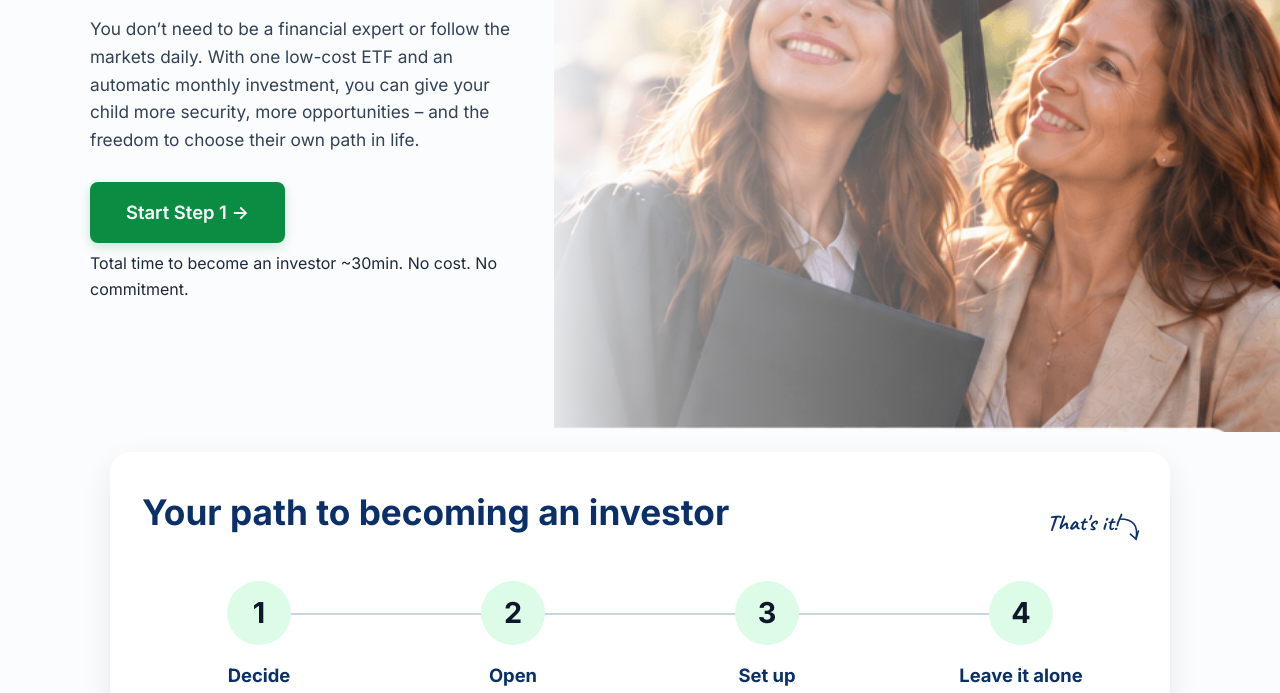
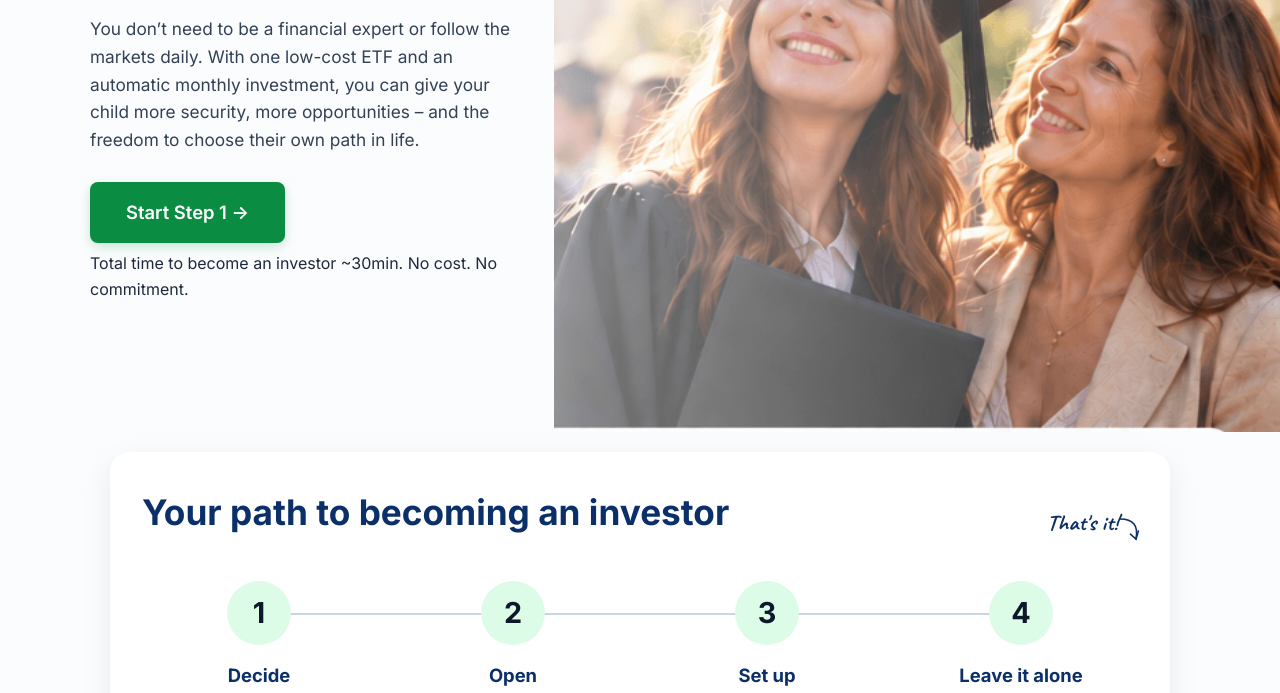
Before and after one commit to denisleblond59-lgtm/goldengooseinvesting, a plain HTML site: page index.html in a window 1280 px wide. Shown: the part 404-1097 px from the top of the page. Drawn offline with Linux system fonts and the light colour scheme; no server answers.

Commit message:
Modify gradient background in styles.css
Adjusted gradient stops for smoother transition.

```diff
--- a/styles.css
+++ b/styles.css
@@ -156,8 +156,8 @@ body {
     background-image:
         linear-gradient(to right,
             rgba(251, 252, 254, 1) 0%,
-            rgba(251, 252, 254, 1) 40%,
-            rgba(251, 252, 254, 0.48) 55%,
+            rgba(251, 252, 254, 1) 30%,
+            rgba(251, 252, 254, 0.48) 42%,
             rgba(251, 252, 254, 0) 100%
         ),
         url('images/golden-goose-hero.png') !important;
```
